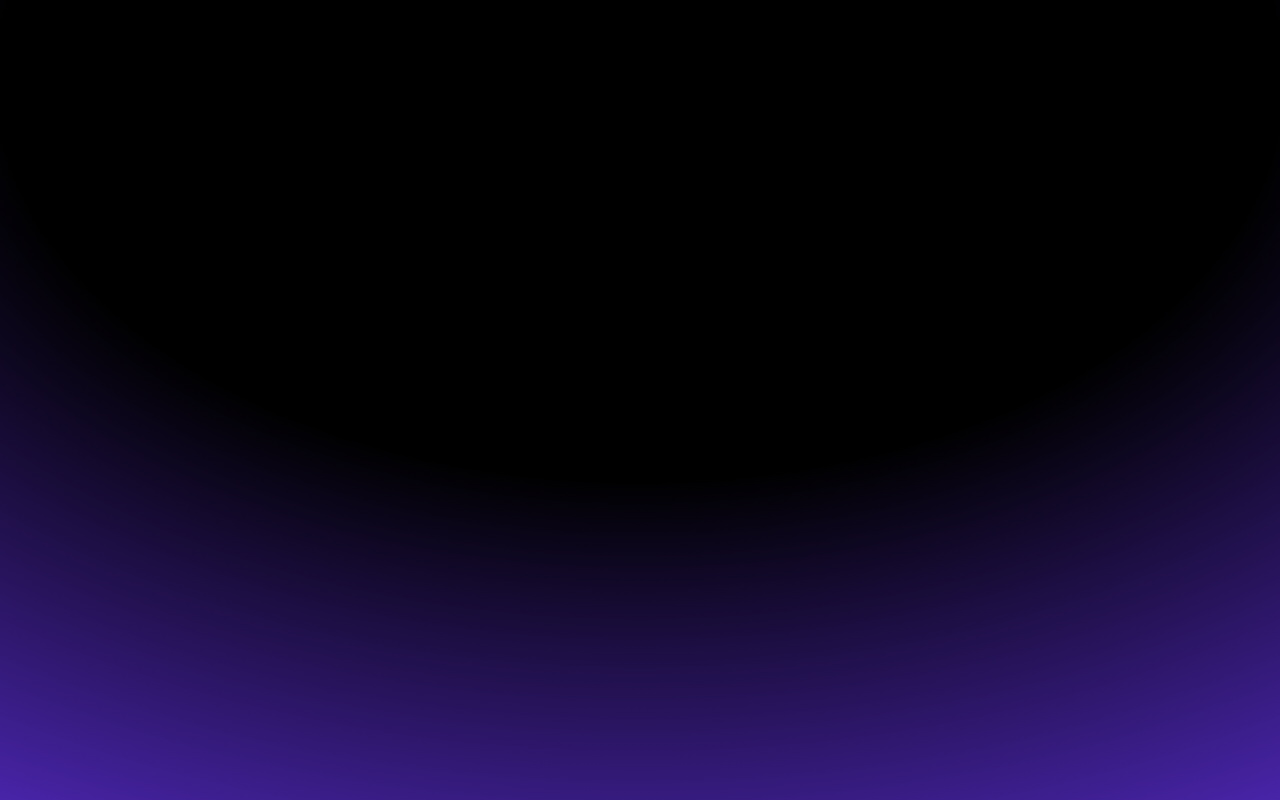
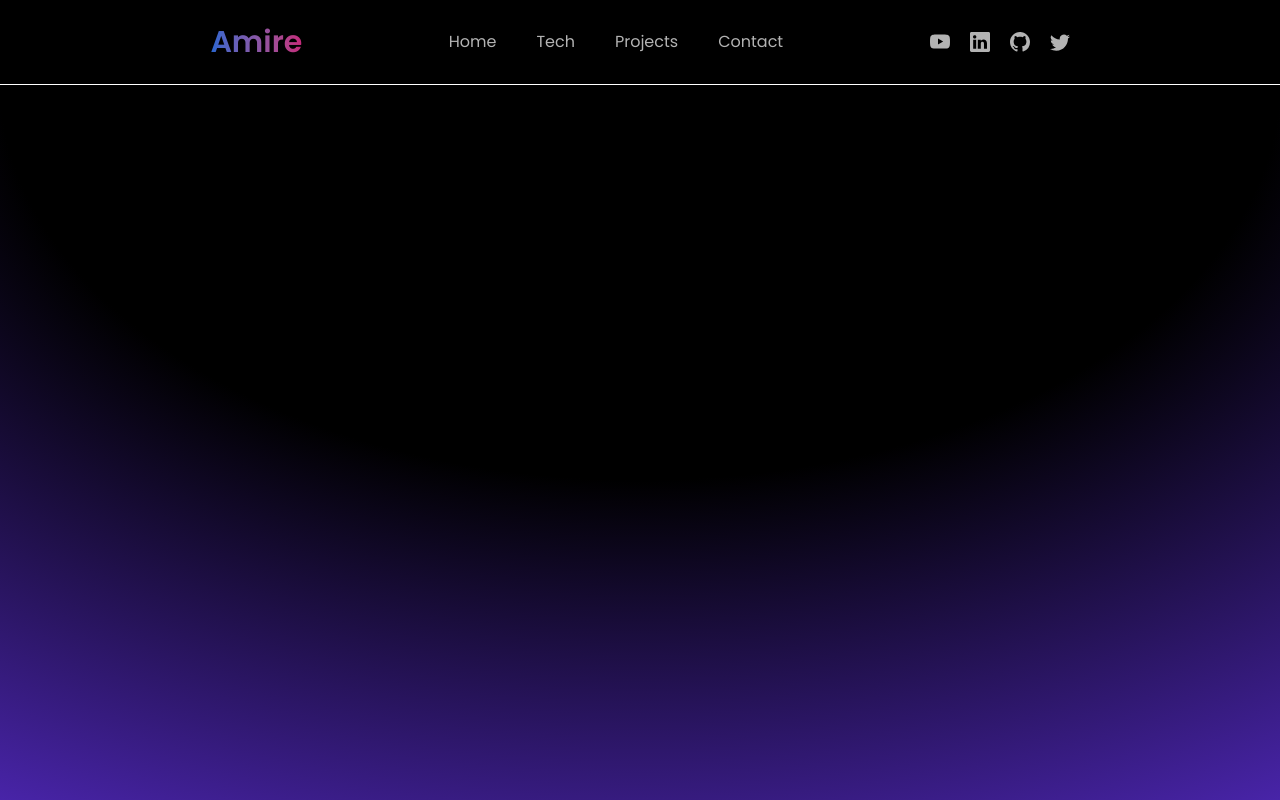
Before and after one commit to amire49/portfolio, a React (Vite) app: page / in a window 1280 px wide. Built offline with nearby package versions, Linux system fonts and the light colour scheme.

Commit message:
enhance Navbar with social links and improve background styling

```diff
--- a/src/App.jsx
+++ b/src/App.jsx
@@ -8,7 +8,7 @@ import Contact from "./components/Contact";
 const App = () => {
   return (
     <>
-      <div class="absolute inset-0 -z-10 h-full w-full items-center px-5 py-24 [background:radial-gradient(125%_125%_at_50%_10%,#000_40%,#63e_100%)]"></div>
+      <div class="fixed -z-10 h-screen w-full [background:radial-gradient(125%_125%_at_50%_10%,#000_40%,#63e_100%)]"></div>
 
       <main className="flex flex-col items-center px-4 md:px-8 lg:px-16">
         <Navbar />
--- a/src/components/Navbar.jsx
+++ b/src/components/Navbar.jsx
@@ -1,11 +1,67 @@
-
+import { BsGithub, BsInstagram, BsLinkedin, BsTwitter, BsYoutube } from "react-icons/bs";
 
 const Navbar = () => {
   return (
-    <div>
-     Navbar
-    </div>
-  )
-}
+    <nav className="fixed top-0 z-10 flex w-full items-center justify-between border-b border-b-gray bg-black/70 px-16 py-6 text-white backdrop-blur-md md:justify-evenly">
+      <a
+        href="#"
+        className="bg-gradient-to-r from-blue-500 to-pink-500 bg-clip-text text-transparent text-3xl opacity-80 font-semibold transition-all duration-300 hover:opacity-100"
+      >
+        Amire
+      </a>
+      <ul className="hidden md:flex gap-10">
+        <li>
+          <a
+            href="#home"
+            className="cursor-pointer opacity-70 transition all duraation-300 hover:opacity-100"
+          >
+            Home
+          </a>
+        </li>
+        <li>
+          <a
+            href="#tech"
+            className="cursor-pointer opacity-70 transition all duraation-300 hover:opacity-100"
+          >
+            Tech
+          </a>
+        </li>
+        <li>
+          <a
+            href="#projects"
+            className="cursor-pointer opacity-70 transition all duraation-300 hover:opacity-100"
+          >
+            Projects
+          </a>
+        </li>
+        <li>
+          <a
+            href="#contact"
+            className="cursor-pointer opacity-70 transition all duraation-300 hover:opacity-100"
+          >
+            Contact
+          </a>
+        </li>
+      </ul>
+      <ul className="hidden md:flex gap-5">
+        <li className="cursor-pointer text-xl opacity-70 transition-all duration-300 hover:text-red-500 hover:opacity-100">
+          <BsYoutube />
+        </li>
 
-export default Navbar
+        <li className="cursor-pointer text-xl opacity-70 transition-all duration-300 hover:text-blue-500 hover:opacity-100">
+          <BsLinkedin />
+        </li>
+
+        <li className="cursor-pointer text-xl opacity-70 transition-all duration-300 hover:text-white hover:opacity-100">
+          <BsGithub />
+        </li>
+
+        <li className="cursor-pointer text-xl opacity-70 transition-all duration-300 hover:text-sky-500 hover:opacity-100">
+          <BsTwitter />
+        </li>
+      </ul>
+    </nav>
+  );
+};
+
+export default Navbar;
```
